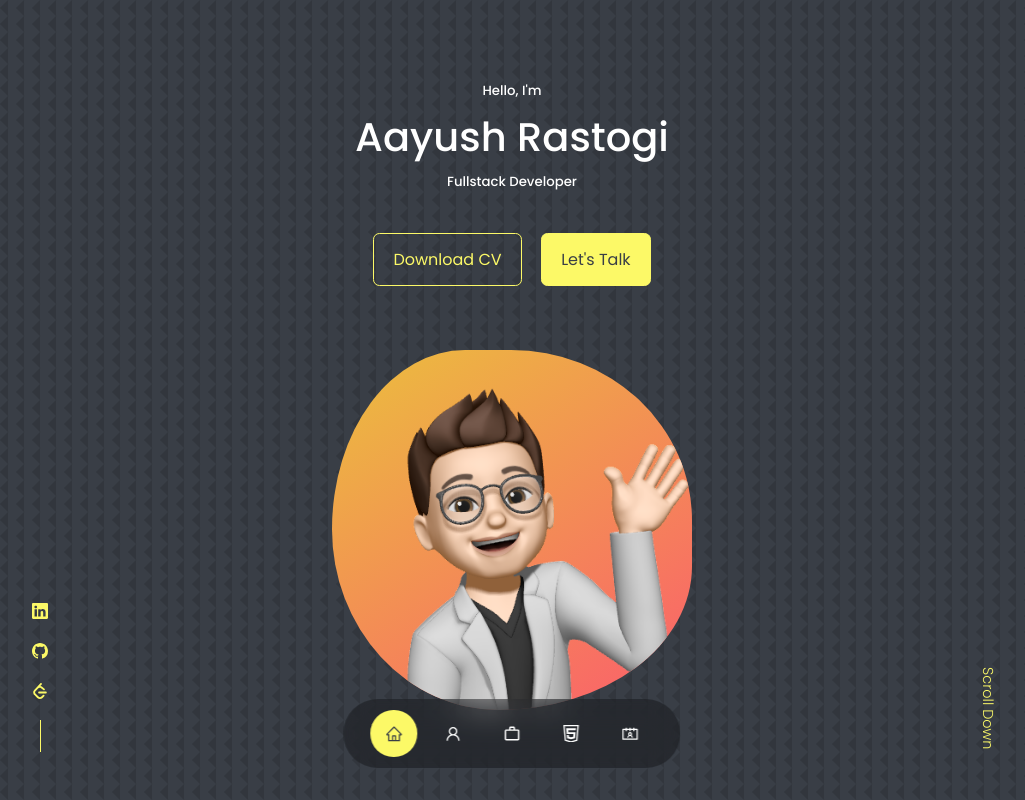
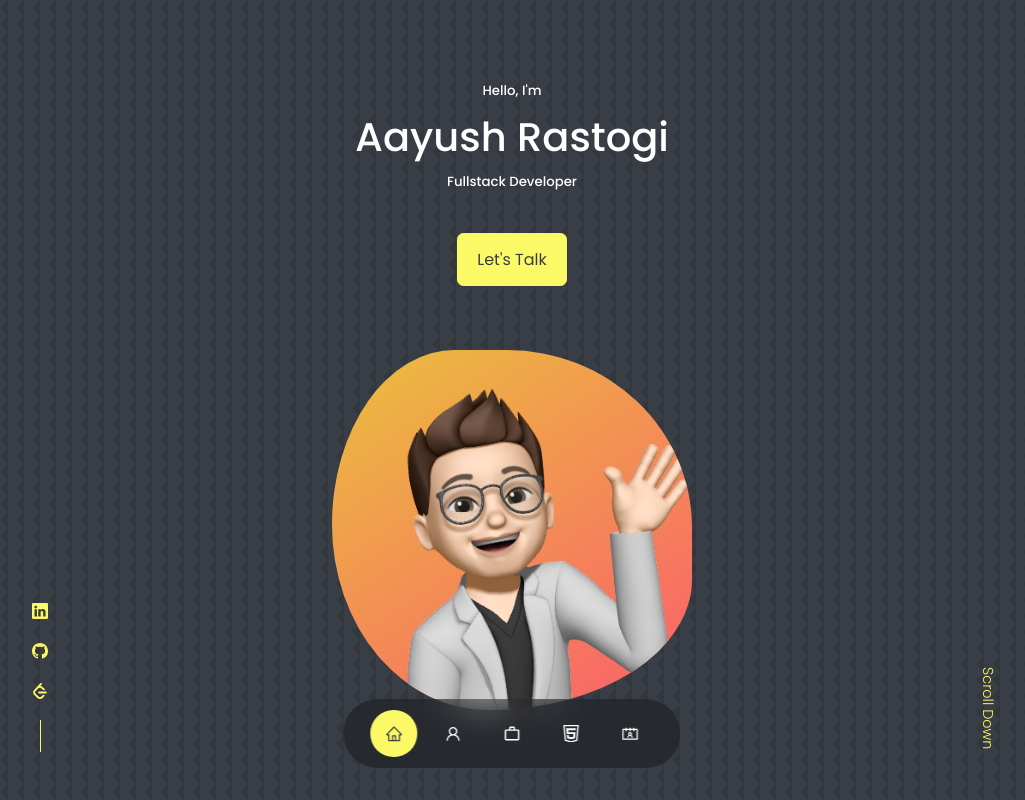
Before and after one commit to codethat19/Portfolio-Template, a React (Create React App) app: page / in a window 1280 px wide. Shown: the top 800 px of the page, without its empty margins (128-1153 px from the left). Built offline with nearby package versions, Linux system fonts and the light colour scheme.

Commit message:
disable 'download cv' button and 'Testimonials' component

```diff
--- a/src/App.jsx
+++ b/src/App.jsx
@@ -19,7 +19,7 @@ const App = () => {
         <Experience />
         {/* <Services /> */}
         <Portfolio />
-        <Testimonials />
+        {/* <Testimonials /> */}
         <Contact />
         <Footer />
     </>
--- a/src/components/header/CTA.jsx
+++ b/src/components/header/CTA.jsx
@@ -4,7 +4,7 @@ import CV from "../../assets/cv.pdf";
 const CTA = () => {
   return (
     <div className="cta">
-        <a href={CV} download className="btn">Download CV</a>
+        {/* <a href={CV} download className="btn">Download CV</a> */}
         <a href="#contact" className="btn btn-primary">Let's Talk</a>
     </div>
   )
```
